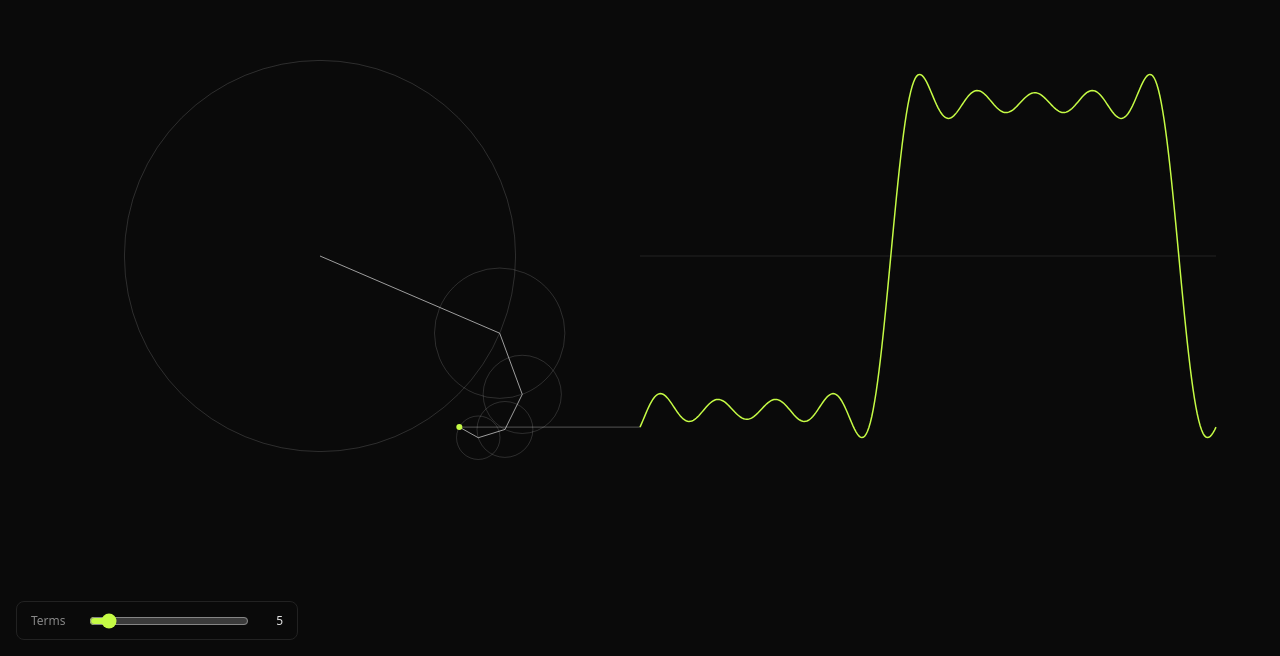
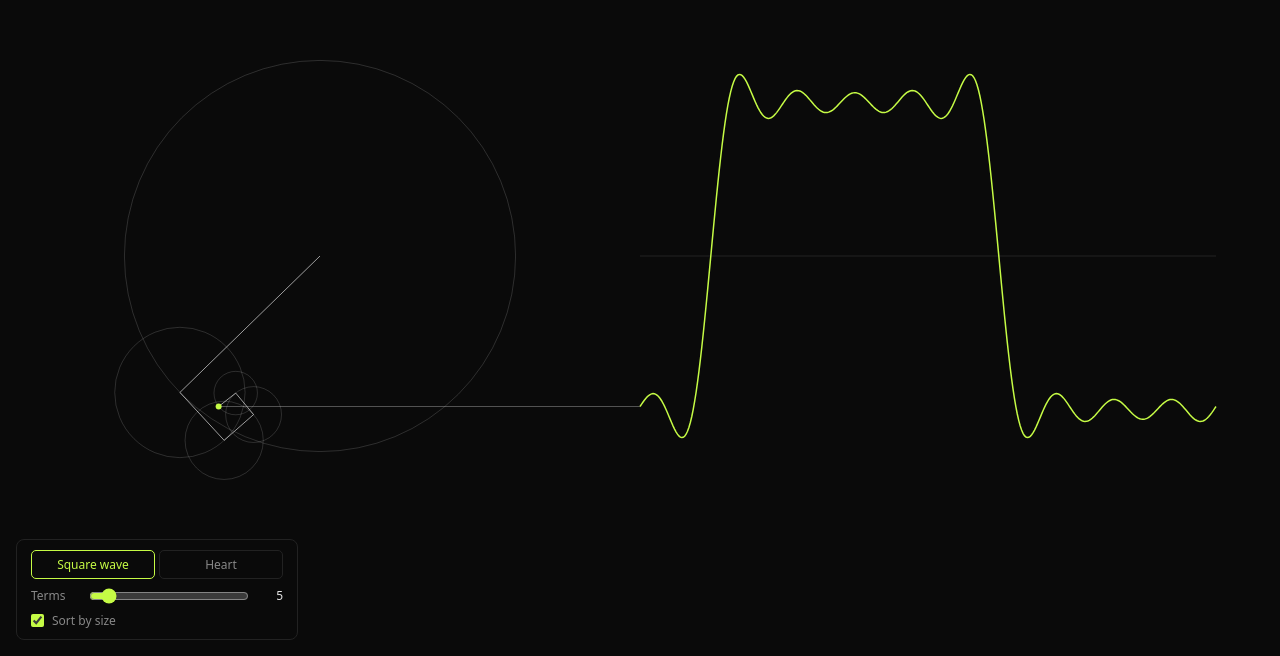
Before and after one commit to jon-cheng7/fourier, a website built with Vite: page index.html in a window 1280 px wide. Shown: the part 144-800 px from the top of the page. Built offline with nearby package versions, Linux system fonts and the light colour scheme.

Commit message:
Add heart mode with DFT terms, sort toggle and mode switch

```diff
--- a/src/controls.ts
+++ b/src/controls.ts
@@ -8,6 +8,22 @@
     onInput: (value: number) => void;
 }
 
+export interface Slider {
+    set(value: number, max: number): void;
+}
+
+export interface ChoiceOptions<T extends string> {
+    options: { value: T; label: string }[];
+    value: T;
+    onChange: (value: T) => void;
+}
+
+export interface ToggleOptions {
+    label: string;
+    value: boolean;
+    onChange: (value: boolean) => void;
+}
+
 export function createPanel(container: HTMLElement): HTMLElement {
     const panel = document.createElement('div');
     panel.className = 'controls';
@@ -15,7 +31,7 @@
     return panel;
 }
 
-export function addSlider(panel: HTMLElement, opts: SliderOptions): void {
+export function addSlider(panel: HTMLElement, opts: SliderOptions): Slider {
     const row = document.createElement('label');
     row.className = 'slider';
 
@@ -25,12 +41,16 @@
     const input = document.createElement('input');
     input.type = 'range';
     input.min = String(opts.min);
-    input.max = String(opts.max);
     input.step = '1';
-    input.value = String(opts.value);
 
     const out = document.createElement('output');
-    out.textContent = input.value;
+
+    const set = (value: number, max: number) => {
+        input.max = String(max);
+        input.value = String(value);
+        out.textContent = input.value;
+    };
+    set(opts.value, opts.max);
 
     input.addEventListener('input', () => {
         out.textContent = input.value;
@@ -39,4 +59,52 @@
 
     row.append(name, input, out);
     panel.append(row);
+    return { set };
 }
+
+export function addChoice<T extends string>(
+    panel: HTMLElement,
+    opts: ChoiceOptions<T>,
+): void {
+    const row = document.createElement('div');
+    row.className = 'choice';
+    row.setAttribute('role', 'radiogroup');
+
+    const buttons = opts.options.map(({ value, label }) => {
+        const button = document.createElement('button');
+        button.type = 'button';
+        button.textContent = label;
+        button.setAttribute('role', 'radio');
+        button.addEventListener('click', () => {
+            select(value);
+            opts.onChange(value);
+        });
+        row.append(button);
+        return { value, button };
+    });
+
+    const select = (value: T) => {
+        for (const b of buttons) {
+            b.button.setAttribute('aria-checked', String(b.value === value));
+        }
+    };
+    select(opts.value);
+
+    panel.append(row);
+}
+
+export function addToggle(panel: HTMLElement, opts: ToggleOptions): void {
+    const row = document.createElement('label');
+    row.className = 'toggle';
+
+    const input = document.createElement('input');
+    input.type = 'checkbox';
+    input.checked = opts.value;
+    input.addEventListener('change', () => opts.onChange(input.checked));
+
+    const name = document.createElement('span');
+    name.textContent = opts.label;
+
+    row.append(input, name);
+    panel.append(row);
+}
--- a/src/main.ts
+++ b/src/main.ts
@@ -3,15 +3,22 @@
 import './style.css';
 import { createStage } from './stage';
 import { createLoop } from './loop';
-import { createPanel, addSlider } from './controls';
+import { createPanel, addSlider, addChoice, addToggle } from './controls';
 import { squareWave } from './math/series';
 import { chain } from './math/epicycles';
+import { dft, byAmplitude } from './math/dft';
+import { heart } from './math/shapes';
 import type { Term } from './math/types';
 import { drawEpicycles } from './views/epicycles';
 import type { Viewport } from './views/viewport';
 import { drawWave, type Graph } from './views/wave';
+import { drawTrace } from './views/trace';
+
+type Mode = 'square' | 'heart';
 
 const TAU = Math.PI * 2;
+const SQUARE_MAX = 50;
+const HEART_POINTS = 200;
 
 const app = document.querySelector<HTMLDivElement>('#app');
 if (!app) throw new Error('#app not found');
@@ -19,35 +26,82 @@
 const stage = createStage(app);
 const { ctx } = stage;
 
-let count = 5;
-let terms: Term[] = squareWave(count);
+// Biggest first, so slicing keeps the best approximation
+const heartTerms = byAmplitude(dft(heart(HEART_POINTS)));
+
+let mode: Mode = 'square';
+const counts: Record<Mode, number> = { square: 5, heart: HEART_POINTS };
+let sorted = true;
+let terms: Term[] = [];
 let t = 0;
 const speed = TAU / 8; // rad/s
 
+function updateTerms() {
+    if (mode === 'square') {
+        terms = squareWave(counts.square);
+        return;
+    }
+    const picked = heartTerms.slice(0, counts.heart);
+    terms = sorted ? picked : [...picked].sort((a, b) => a.freq - b.freq);
+}
+
 const panel = createPanel(app);
-addSlider(panel, {
+
+addChoice<Mode>(panel, {
+    options: [
+        { value: 'square', label: 'Square wave' },
+        { value: 'heart', label: 'Heart' },
+    ],
+    value: mode,
+    onChange: (m) => {
+        mode = m;
+        slider.set(counts[mode], mode === 'square' ? SQUARE_MAX : HEART_POINTS);
+        updateTerms();
+    },
+});
+
+const slider = addSlider(panel, {
     label: 'Terms',
     min: 1,
-    max: 50,
-    value: count,
+    max: SQUARE_MAX,
+    value: counts.square,
     onInput: (n) => {
-        count = n;
-        terms = squareWave(count);
+        counts[mode] = n;
+        updateTerms();
     },
 });
+
+addToggle(panel, {
+    label: 'Sort by size',
+    value: sorted,
+    onChange: (s) => {
+        sorted = s;
+        updateTerms();
+    },
+});
+
+updateTerms();
 
 function draw() {
     const { width, height } = stage;
     ctx.clearRect(0, 0, width, height);
 
+    if (mode === 'square') {
+        const view: Viewport = {
+            origin: { x: width * 0.25, y: height / 2 },
+            scale: Math.min(width * 0.12, height * 0.28),
+        };
+        const graph: Graph = { left: width * 0.5, width: width * 0.45 };
+        drawWave(ctx, terms, t, view, graph);
+        drawEpicycles(ctx, chain(terms, t), view);
+        return;
+    }
+
     const view: Viewport = {
-        origin: { x: width * 0.25, y: height / 2 },
-        scale: Math.min(width * 0.12, height * 0.28),
+        origin: { x: width / 2, y: height / 2 },
+        scale: Math.min(width, height) * 0.35,
     };
-
-    const graph: Graph = { left: width * 0.5, width: width * 0.45 };
-
-    drawWave(ctx, terms, t, view, graph);
+    drawTrace(ctx, terms, t, view);
     drawEpicycles(ctx, chain(terms, t), view);
 }
 
--- a/src/style.css
+++ b/src/style.css
@@ -60,3 +60,42 @@
     accent-color: #c5fb45;
     cursor: pointer;
 }
+
+.choice {
+    display: flex;
+    gap: 4px;
+}
+
+.choice button {
+    flex: 1;
+    padding: 5px 10px;
+    border: 1px solid #222;
+    border-radius: 5px;
+    background: transparent;
+    color: #888;
+    font: inherit;
+    cursor: pointer;
+}
+
+.choice button:hover {
+    color: #e5e5e5;
+}
+
+.choice button[aria-checked='true'] {
+    border-color: #c5fb45;
+    color: #c5fb45;
+}
+
+.toggle {
+    display: flex;
+    align-items: center;
+    gap: 8px;
+    color: #888;
+    cursor: pointer;
+}
+
+.toggle input {
+    margin: 0;
+    accent-color: #c5fb45;
+    cursor: pointer;
+}
```
